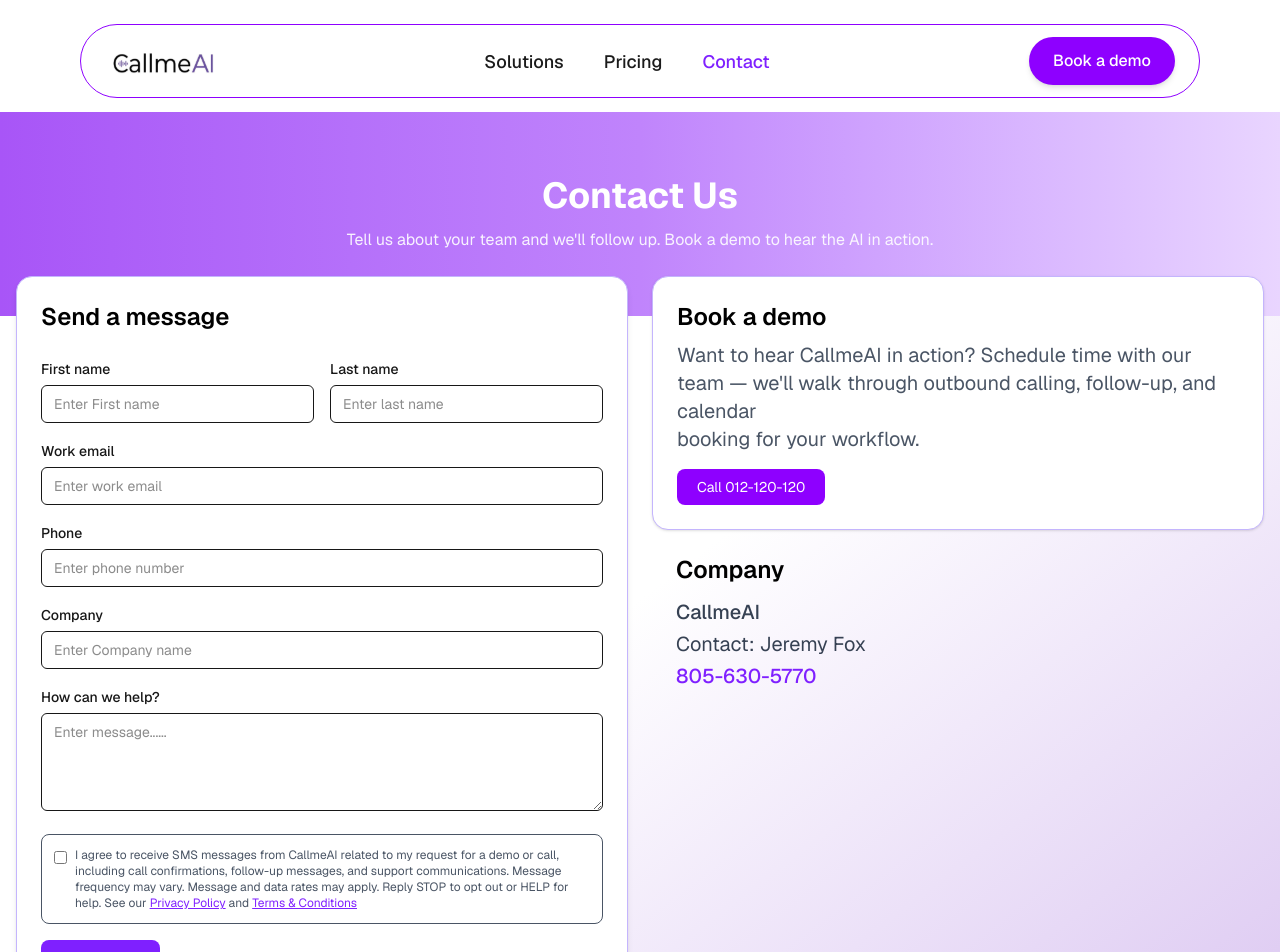
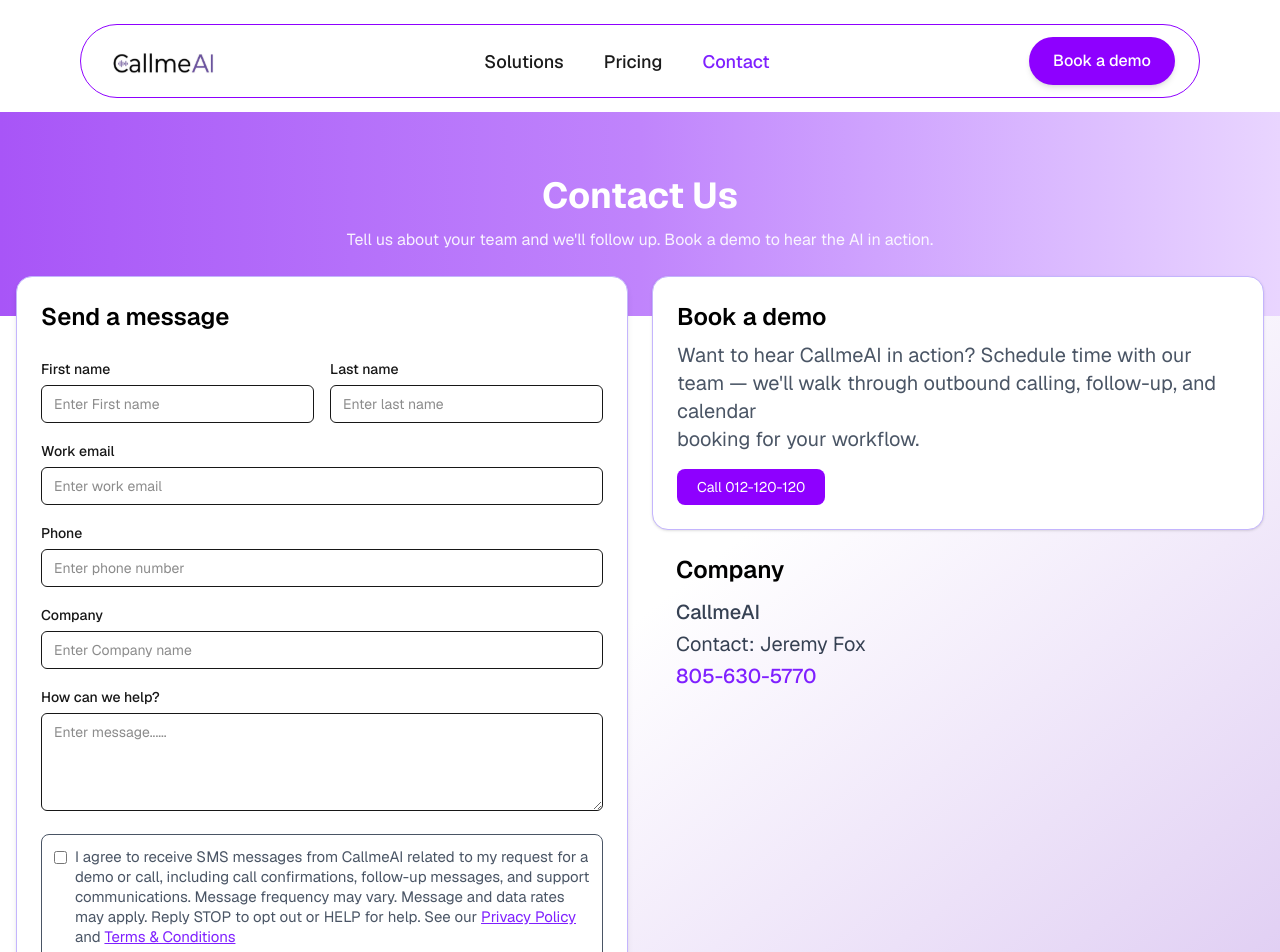
Before and after one commit to juyel66/CallmeAI, a Next.js app: page /contact in a window 1280 px wide. Shown: the top 952 px of the page. Built offline with nearby package versions, Linux system fonts and the light colour scheme.

Commit message:
Update ContactPage component: adjust checkbox label font size for improved readability

```diff
--- a/app/pages/ContactPage/ContactPage.tsx
+++ b/app/pages/ContactPage/ContactPage.tsx
@@ -66,7 +66,7 @@
             {/* CHECKBOX */}
             <div className="flex items-start gap-2 border rounded-lg p-3 text-xs text-gray-600">
               <input type="checkbox" className="mt-1 accent-[#7F20FF]" />
-              <p>
+              <p className="text-[15px]">
                 I agree to receive SMS messages from CallmeAI related to my request for a demo or call, including call confirmations, follow-up messages, and support communications. Message frequency may vary. Message and data rates may apply. Reply STOP to opt out or HELP for help. See our{" "}
                 <Link href="/privacy-policy" className="text-[#7F20FF] underline cursor-pointer">Privacy Policy</Link> and{" "}
                 <Link href="/terms" className="text-[#7F20FF] underline cursor-pointer">Terms & Conditions</Link>
```
